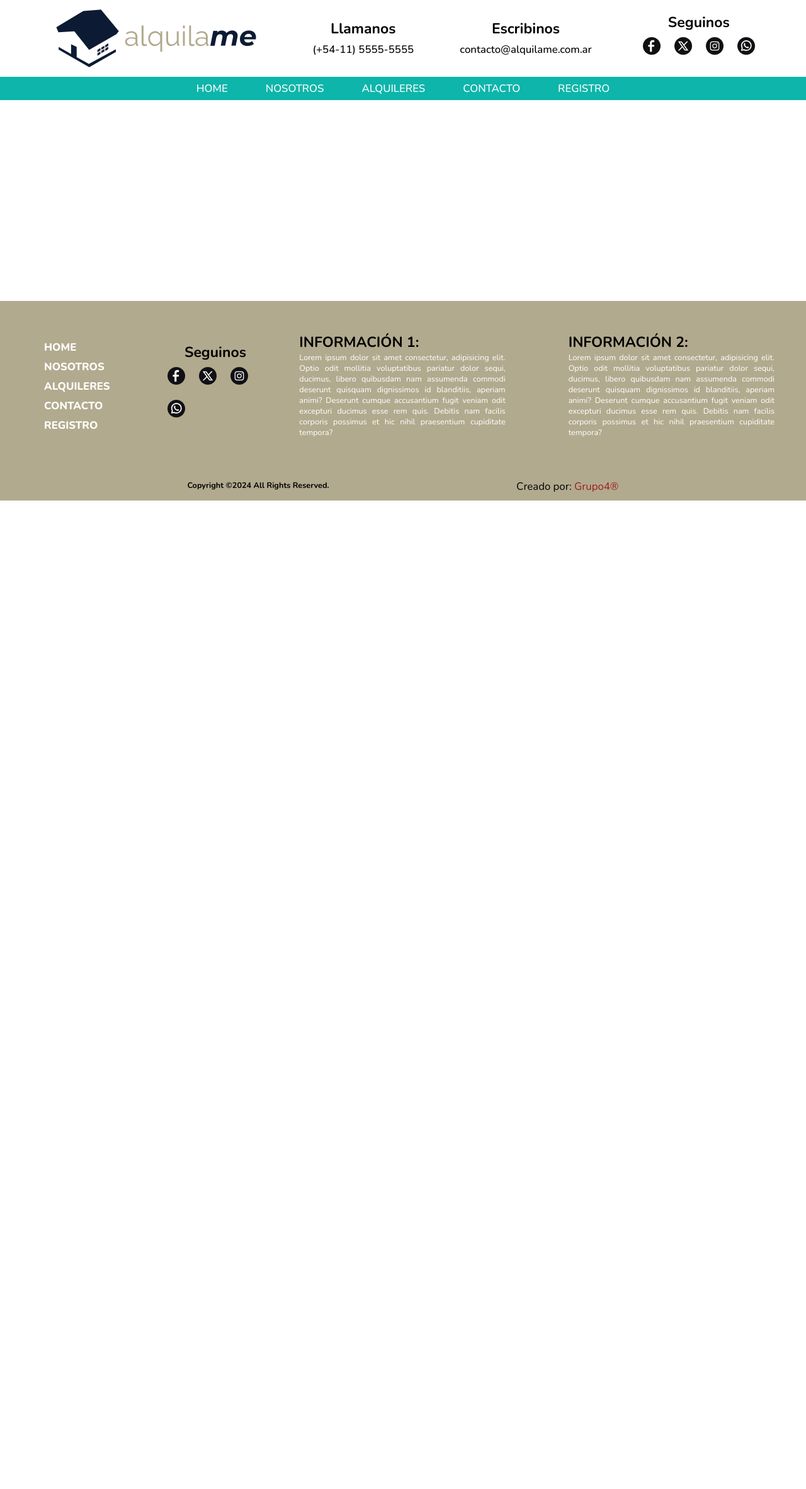
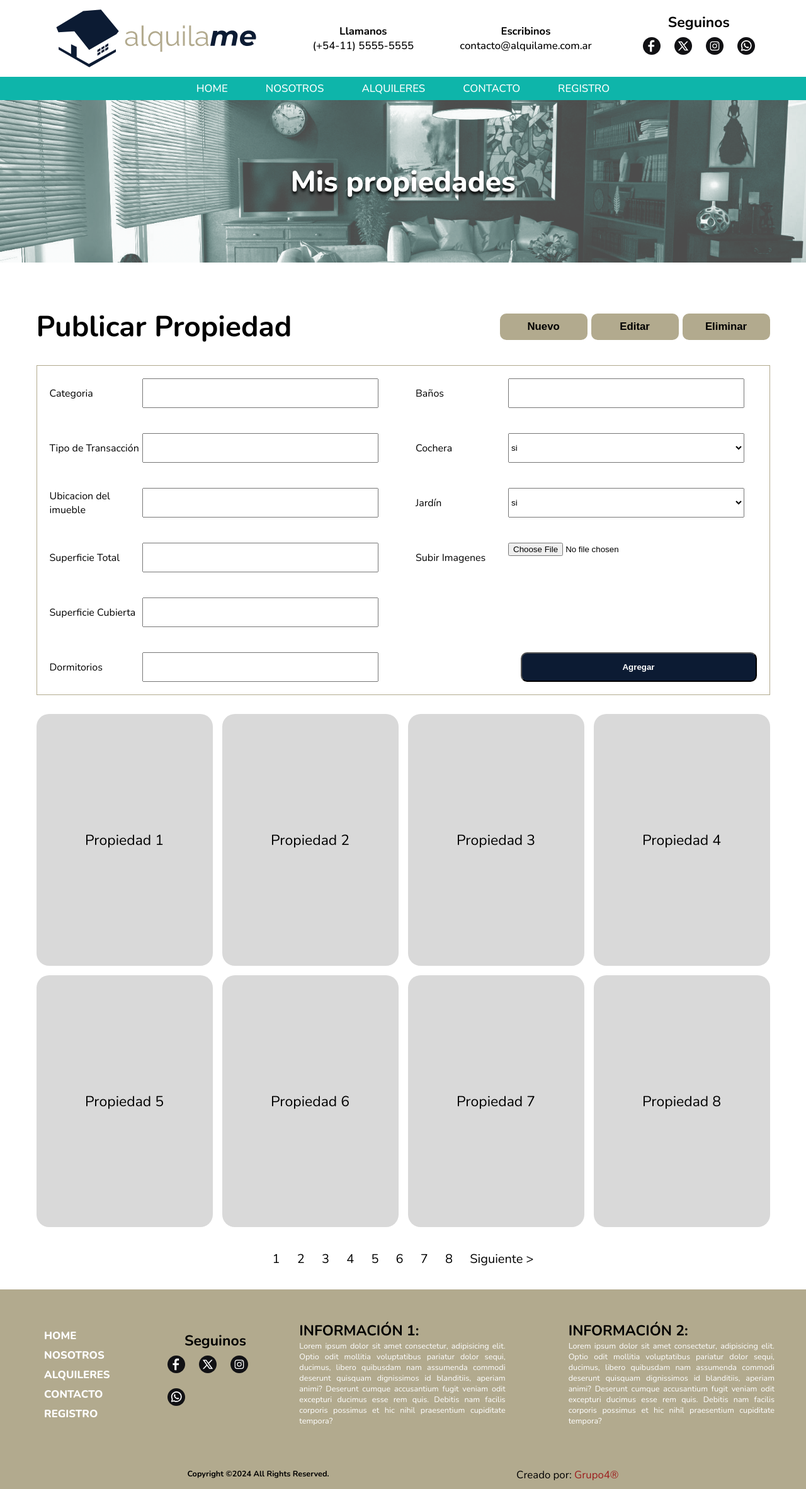
Before and after one commit to mdl80/alquilame, a Python web app: template templates/user2.html in a window 1280 px wide. Shown: the whole page at 63% size. Before the commit the page ends 795 px from the top, so only its background shows below. Run offline with Jinja, Linux system fonts and the light colour scheme; the template is opened without the code that fills it, so the values that code supplies are empty.

Commit message:
creada pagina mis-propiedades

```diff
--- a/css/Style-user2.css
+++ b/css/Style-user2.css
@@ -87,11 +87,11 @@ body {
     width: 100%;
     display: grid;
     grid-template-columns: repeat(12, 1fr);
-    grid-template-rows: 7rem 1fr 1fr;
+    grid-template-rows: auto auto auto auto;
     grid-template-areas: "header header header header header header header header header header header header"
         "main main main main main main main main main main main main"
         "footer footer footer footer  footer footer footer footer footer footer footer footer";
-}
+    }
 
 /** header**/
 header {
@@ -108,9 +108,13 @@ header {
     justify-content: space-evenly;
     align-items: center;
 }
+.header-content a{
+    text-decoration: none;
+    color: #000;
+}
 
 .logo {
-    width: 350px;
+    width: 350px;/**sugerir cambio a 26%*/
 }
 
 .contacto h4 {
@@ -155,7 +159,7 @@ header nav a:hover,
     transform: scale(1.3);
 }
 
-.contacto a {
+.contacto {
     text-decoration: none;
     font-size: var(--font-x-small);
     color: var(--text-color-principal);
@@ -171,9 +175,143 @@ header nav a:hover,
 main {
     width: 100%;
     grid-area: main;
+    margin-top: calc(var(--padding-medium) + 129px);
 }
 
+.img-fondo{
+    display: flex;
+    align-items: center;
+    justify-content: center;
+    width: 100%;
+    height: 258px;
+    background-image: url(../static/img/fondo_cortado_duotono-alquileres.png);
+    background-size: cover;
+    background-repeat: no-repeat;
+    background-position: center;
+    color: var(--bg-color-secondary);
+}
+.img-fondo h1{
+    text-shadow: 0px 4px 4px  black ;
+    font-weight: 800;
+}
+.container{
+display: flex;
+flex-direction: column;
+width: 100%;
+height: auto;
+align-items: center;
+justify-content: center;
+}
+.container-content{
+    max-width: 1186px;
+}
+.container .bar{
+    display: flex;
+    width: 100%;
+    flex-direction: row;
+    align-items: center;
+    justify-content: space-between;
+    margin-top: var(--margin-medium);
+}
+.bar button{
+    width: 139px;
+    height: 42px;
+    background-color: var(--bg-color-footer);
+    border-radius: 10px;
+    border-width: 0;
+    font-size: var(--font-x-small);
+    font-weight: 600;
+}
+/**filtros**/
+.filter-container{
+    border: 0.5px solid var(--bg-color-footer);
+    margin-top: var(--margin-small);
+    margin-bottom: var(--margin-small);
+}
+.filter{
+    display: flex;
+    flex-direction: row;
+    align-items: center;
+    margin:  var(--margin-small-2) ;
+}
+.formulario{
+    display: grid;
+    grid-template-columns: 50% 50%;
+    grid-template-rows: repeat(6,1fr);
+    width: 100%;
+    font-size: 16px;
+    justify-content: space-evenly;
+}
+input, select{
+    box-sizing: border-box;
+    width: 375px;
+    height: 47px;
+}
+label{
+    width: 147px;
+}
+.button-container{
+    grid-column-start: 2;
+    grid-column-end: 3;
+    grid-row-start: 6;
+    grid-row-end: 7;
+    display: flex;
+    justify-content: end;
+}
+.button-container button{
+    width: 375px;
+    height: 47px;
+    background-color: var(--bg-color-busqueda);
+    color: var(--text-color-third);
+    font-weight: 600;
+    border-radius: 10px;
+}
 
+/** propiedades**/
+.property-container{
+    display: grid;
+    grid-template-columns: repeat(4,280px);
+    grid-template-rows: repeat(2,1fr);
+    height: auto;
+    justify-content: space-between;
+    gap: 15px;
+    margin-bottom: var(--margin-small);
+}
+.property{
+    display: flex;
+    box-sizing: border-box;
+    width: 280px;
+    height: 400px ;
+    border-radius: 20px;
+    background-color:#D9D9D9;
+    justify-content: center;
+    align-items: center;
+}
+
+/** navegador de paginas**/
+.pages-bar{
+    display: flex;
+    flex-direction: row;
+    width: 415px;
+    height: 39px;
+    margin-bottom: var(--margin-small);
+    align-items: center;
+}
+.pages-bar ul{
+    display: flex;
+    width: 100%;
+    justify-content: space-between;
+}
+.pages-bar li{
+    list-style: none;
+    display: inline-block;
+}
+.pages-bar li a{
+    text-decoration: none;
+    color: #000000;
+    font-size: 20px;
+    font-weight: 300;
+}
 /**footer**/
 
 footer {
--- a/templates/user2.html
+++ b/templates/user2.html
@@ -39,11 +39,105 @@
                 <a href="/html/index.html">HOME</a>
                 <a href="/html/nosotros.html">NOSOTROS</a>
                 <a href="/html/alquileres.html">ALQUILERES</a>
-                <a href="/html/contacto.html">CONTACTO</a>                        <a href="/html/registro.html">REGISTRO</a>
+                <a href="/html/contacto.html">CONTACTO</a>
+                <a href="/html/registro.html">REGISTRO</a>
             </nav>
         </header>
         <main>
+            <div class="img-fondo">
+                <h1>Mis propiedades</h1>
+            </div>
+            <div class="container">
+                <div class="container-content">
+                    <div class="bar">
+                        <h1>Publicar Propiedad</h1>
+                        <div class="bar-buttons">
+                            <button>Nuevo</button>
+                            <button>Editar</button>
+                            <button>Eliminar</button>
+                        </div>
+                    </div>
+                <div class="filter-container">
+                    <form action="" class="formulario">
+                        <div class="filter">
+                            <label for="categoria">Categoria</label>
+                            <input type="text">
+                        </div>
+                        <div class="filter">
+                            <label for="baños">Baños</label>
+                            <input type="number" name="baños" id="baños" min="1">
+                        </div>
+                        <div class="filter">
+                            <label for="transaccion">Tipo de Transacción</label>
+                            <input type="text">
+                        </div>
+                        <div class="filter">
+                            <label for="cochera">Cochera</label>
+                            <select name="cochera" id="cochera" >
+                                <option value="si">si</option>
+                                <option value="no">no</option>
+                            </select>
+                        </div>
+                        <div class="filter">
+                            <label for="ubicacion">Ubicacion del imueble</label>
+                            <input type="text">
+                        </div>
+                        <div class="filter">
+                            <label for="cochera">Jardín</label>
+                            <select name="jardin" id="jardin" >
+                                <option value="si">si</option>
+                                <option value="no">no</option>
+                            </select>
+                        </div>
+                        <div class="filter">
+                            <label for="superficie-total">Superficie Total</label>
+                            <input type="text">
+                        </div>
+                        <div class="filter">
+                            <label for="archivo">Subir Imagenes</label>
+                            <input type="file" name="archivo" id="archivo">
+                        </div>
+                        <div class="filter">
+                            <label for="superficie-cub">Superficie Cubierta</label>
+                            <input type="text">
+                        </div>
+                        <div class="filter">
 
+                        </div>
+                        <div class="filter button-container">
+                            <button>Agregar</button>
+                        </div>
+                        <div class="filter">
+                            <label for="dormitorios">Dormitorios</label>
+                            <input type="number" name="dormitorios" id="dormitorios" min="1">
+                        </div>
+                    </form>
+                    </div>
+                    <div class="property-container">
+                        <div class="property">Propiedad 1</div>
+                        <div class="property">Propiedad 2</div>
+                        <div class="property">Propiedad 3</div>
+                        <div class="property">Propiedad 4</div>
+                        <div class="property">Propiedad 5</div>
+                        <div class="property">Propiedad 6</div>
+                        <div class="property">Propiedad 7</div>
+                        <div class="property">Propiedad 8</div>
+                    </div>
+                </div>
+                <div class="pages-bar">
+                    <ul>
+                        <li><a href="">1</a> </li>
+                        <li><a href="">2</a> </li>
+                        <li><a href="">3</a> </li>
+                        <li><a href="">4</a> </li>
+                        <li><a href="">5</a> </li>
+                        <li><a href="">6</a> </li>
+                        <li><a href="">7</a> </li>
+                        <li><a href="">8</a> </li>
+                        <li><a href="">Siguiente ></a> </li>
+                    </ul>
+                </div>
+            </div>
         </main>
         <footer>
             <nav class="footer_nav">
```
